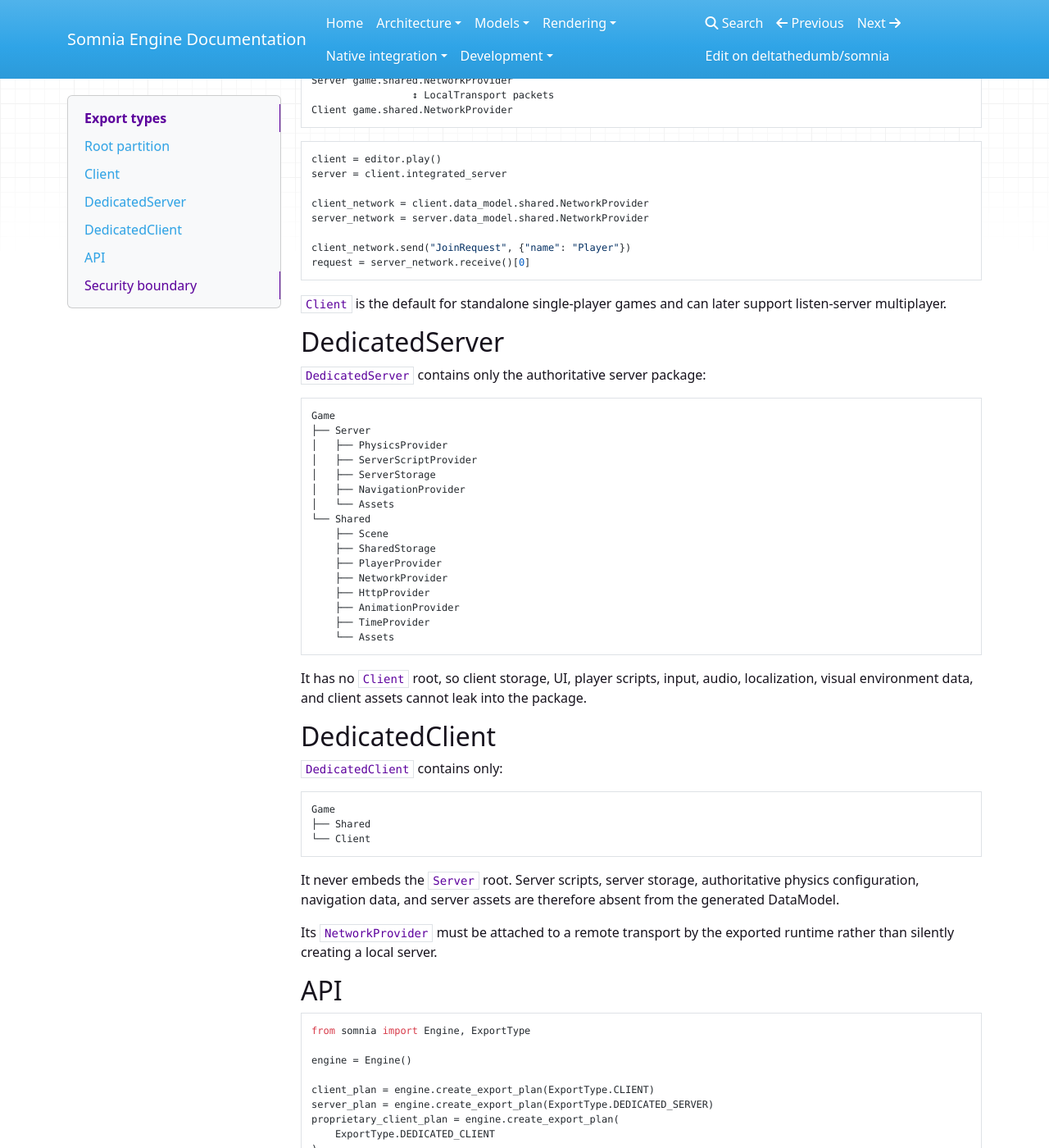
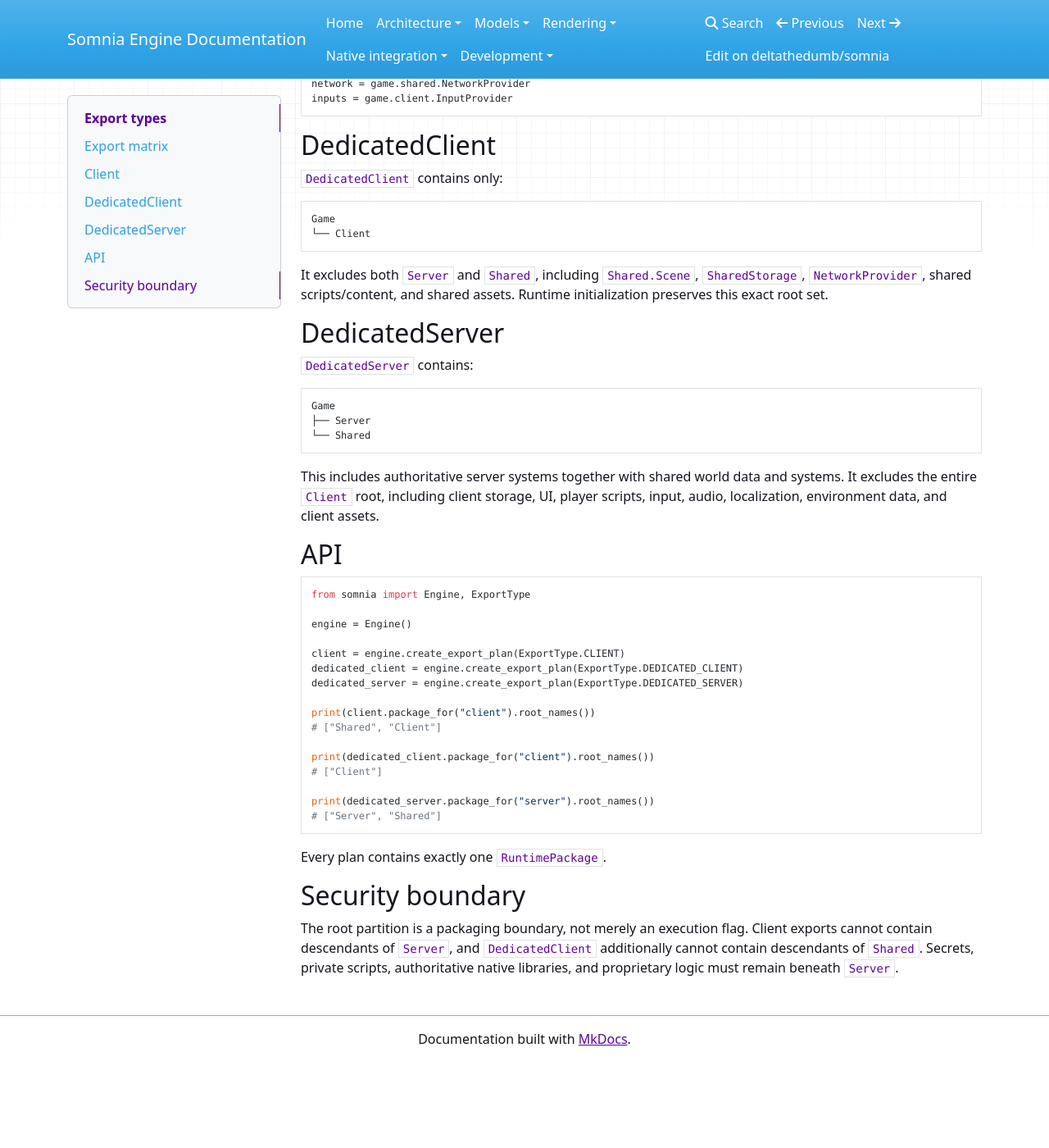
Before and after one commit to deltathedumb/somnia, an MkDocs documentation site: the page built from docs/exports.md, in a window 1280 px wide and 1400 px high, scrolled down 777 px. Shown: the whole window at 82% size. Built offline with MkDocs 1.6.1, drawn with Linux system fonts in a browser that asks for light colours; nearby versions of some CDN libraries; after the commit the page ends 2072 px from its top, so only the background shows below that; some of the changed text lies outside the part shown.

Commit message:
Document exact export root combinations

````diff
--- a/docs/exports.md
+++ b/docs/exports.md
@@ -1,81 +1,36 @@
 # Export types
 
-Somnia projects are authored beneath three fixed roots: `Server`, `Shared`, and `Client`. Exporting clones complete roots into independent runtime DataModels.
+Somnia projects are authored beneath three fixed roots: `Server`, `Shared`, and `Client`. Each export option selects an exact root combination.
 
-## Root partition
+## Export matrix
 
-```text
-Authored Game
-├── Server
-├── Shared
-└── Client
+| Export | Included roots | Runtime package |
+|---|---|---|
+| `Client` | `Shared + Client` | Client |
+| `DedicatedClient` | `Client` | Client |
+| `DedicatedServer` | `Server + Shared` | Server |
 
-Server runtime          Client runtime
-├── Server              ├── Shared
-└── Shared              └── Client
-```
-
-`Shared` is cloned separately into each runtime. Server and client never share mutable object instances merely because content was authored beneath the same root.
+Exported roots are cloned into an independent `Game`. No export silently adds a missing root during runtime initialization.
 
 ## Client
 
-`Client` is the normal complete game export. It contains two independent runtime packages:
-
-```text
-Client executable
-├── invisible integrated server Game
-│   ├── Server
-│   └── Shared
-└── client Game
-    ├── Shared
-    └── Client
-```
-
-The two runtimes communicate through their separate `Shared.NetworkProvider` objects. The default integrated-server path creates paired `LocalTransportEndpoint` objects:
-
-```text
-Server game.shared.NetworkProvider
-                 ↕ LocalTransport packets
-Client game.shared.NetworkProvider
-```
-
-```python
-client = editor.play()
-server = client.integrated_server
-
-client_network = client.data_model.shared.NetworkProvider
-server_network = server.data_model.shared.NetworkProvider
-
-client_network.send("JoinRequest", {"name": "Player"})
-request = server_network.receive()[0]
-```
-
-`Client` is the default for standalone single-player games and can later support listen-server multiplayer.
-
-## DedicatedServer
-
-`DedicatedServer` contains only the authoritative server package:
+`Client` is the normal client export:
 
 ```text
 Game
-├── Server
-│   ├── PhysicsProvider
-│   ├── ServerScriptProvider
-│   ├── ServerStorage
-│   ├── NavigationProvider
-│   └── Assets
-└── Shared
-    ├── Scene
-    ├── SharedStorage
-    ├── PlayerProvider
-    ├── NetworkProvider
-    ├── HttpProvider
-    ├── AnimationProvider
-    ├── TimeProvider
-    └── Assets
+├── Shared
+└── Client
 ```
 
-It has no `Client` root, so client storage, UI, player scripts, input, audio, localization, visual environment data, and client assets cannot leak into the package.
+It contains shared world data and systems alongside client-specific UI, input, audio, scripts, storage, environment data, localization, and assets. It does not contain the `Server` root and does not embed an integrated server.
+
+Typical provider access remains hierarchical:
+
+```python
+scene = game.shared.Scene
+network = game.shared.NetworkProvider
+inputs = game.client.InputProvider
+```
 
 ## DedicatedClient
 
@@ -83,13 +38,22 @@ It has no `Client` root, so client storage, UI, player scripts, input, audio, lo
 
 ```text
 Game
-├── Shared
 └── Client
 ```
 
-It never embeds the `Server` root. Server scripts, server storage, authoritative physics configuration, navigation data, and server assets are therefore absent from the generated DataModel.
+It excludes both `Server` and `Shared`, including `Shared.Scene`, `SharedStorage`, `NetworkProvider`, shared scripts/content, and shared assets. Runtime initialization preserves this exact root set.
 
-Its `NetworkProvider` must be attached to a remote transport by the exported runtime rather than silently creating a local server.
+## DedicatedServer
+
+`DedicatedServer` contains:
+
+```text
+Game
+├── Server
+└── Shared
+```
+
+This includes authoritative server systems together with shared world data and systems. It excludes the entire `Client` root, including client storage, UI, player scripts, input, audio, localization, environment data, and client assets.
 
 ## API
 
@@ -98,24 +62,22 @@ from somnia import Engine, ExportType
 
 engine = Engine()
 
-client_plan = engine.create_export_plan(ExportType.CLIENT)
-server_plan = engine.create_export_plan(ExportType.DEDICATED_SERVER)
-proprietary_client_plan = engine.create_export_plan(
-    ExportType.DEDICATED_CLIENT
-)
+client = engine.create_export_plan(ExportType.CLIENT)
+dedicated_client = engine.create_export_plan(ExportType.DEDICATED_CLIENT)
+dedicated_server = engine.create_export_plan(ExportType.DEDICATED_SERVER)
+
+print(client.package_for("client").root_names())
+# ["Shared", "Client"]
+
+print(dedicated_client.package_for("client").root_names())
+# ["Client"]
+
+print(dedicated_server.package_for("server").root_names())
+# ["Server", "Shared"]
 ```
 
-Each plan contains one or two `RuntimePackage` objects with independently cloned Games.
-
-```python
-client_package = proprietary_client_plan.package_for("client")
-print(client_package.root_names())
-# ["Shared", "Client"]
-
-print(client_package.provider_paths())
-# ["Shared.Scene", ..., "Client.InputProvider", ...]
-```
+Every plan contains exactly one `RuntimePackage`.
 
 ## Security boundary
 
-The root partition is a packaging boundary, not merely an execution flag. A DedicatedClient's Game does not contain the `Server` root or any descendant. Secrets, private scripts, authoritative native libraries, and proprietary logic must be placed beneath `Server` so they never enter client output.
+The root partition is a packaging boundary, not merely an execution flag. Client exports cannot contain descendants of `Server`, and `DedicatedClient` additionally cannot contain descendants of `Shared`. Secrets, private scripts, authoritative native libraries, and proprietary logic must remain beneath `Server`.
````
